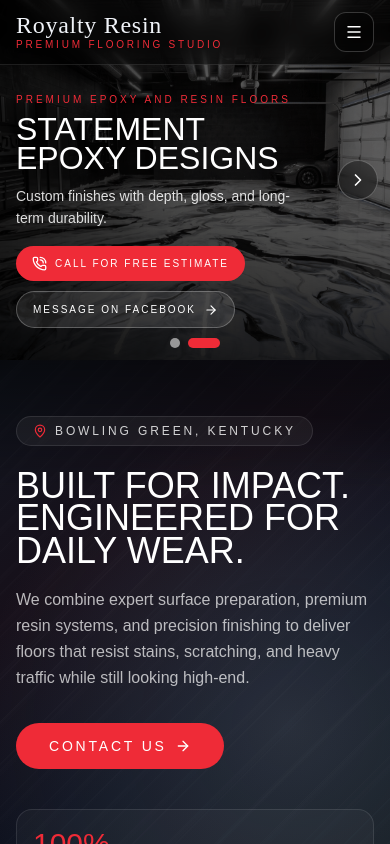
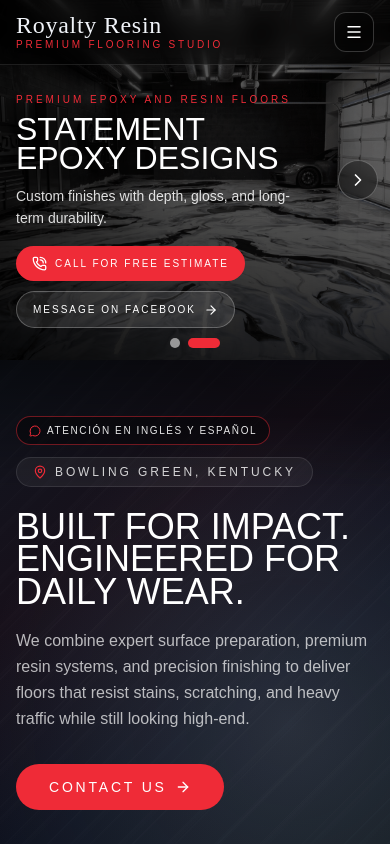
Before and after one commit to leosb12/royalty-resign, a React (Vite) app: page / in a window 390 px wide. Shown: the top 844 px of the page. Built offline with nearby package versions, Linux system fonts and the light colour scheme.

Commit message:
correciones

```diff
--- a/src/App.jsx
+++ b/src/App.jsx
@@ -1291,7 +1291,7 @@ function MetallicPage({ phone }) {
     },
     {
       before: '/metallic/metallic-garage-tesla-before-4x3.jpg',
-      after: '/metallic/metallic-garage-tesla-after-4x3.jpg',
+      after: '/metallic/metallic-garage-tesla-after-installation-4x3.jpg',
       ratio: '4 / 3',
     },
     {
@@ -1328,7 +1328,7 @@ function MetallicPage({ phone }) {
       '/garage-floor-before-epoxy-bowling-green-ky.jpg',
       '/metallic/metallic-floor-after-garage.jpg',
       '/metallic/metallic-garage-tesla-before-4x3.jpg',
-      '/metallic/metallic-garage-tesla-after-4x3.jpg',
+      '/metallic/metallic-garage-tesla-after-installation-4x3.jpg',
       '/metallic/metallic-garage-before-1x1.jpg',
       '/metallic/metallic-garage-after-1x1.jpg',
       resinFloorImage,
@@ -1788,6 +1788,11 @@ function App() {
       answer:
         'Absolutely. We install systems for garages, basements, workshops, storefronts, and other commercial areas across Bowling Green and nearby cities.',
     },
+    {
+      question: '¿Hablan español?',
+      answer:
+        'Sí, se habla español y también atendemos en inglés. Podemos guiarte en el idioma que prefieras durante la cotización, la selección del diseño y la programación del proyecto para que todo sea claro de principio a fin.',
+    },
   ]
 
   const testimonials = [
@@ -1993,10 +1998,17 @@ function App() {
 
         <section className="mx-auto grid max-w-7xl gap-10 px-4 py-14 sm:px-6 md:px-10 md:py-20 lg:grid-cols-[1.08fr_0.92fr]">
           <div>
-            <p className="inline-flex items-center gap-2 rounded-full border border-white/10 bg-white/5 px-4 py-1.5 font-display text-xs uppercase tracking-[0.24em] text-white/80">
-              <MapPin size={14} className="text-[#ef2b37]" />
-              Bowling Green, Kentucky
-            </p>
+            <div className="mb-4 flex flex-wrap items-center gap-3 sm:gap-4">
+              <p className="inline-flex max-w-full items-center gap-1.5 rounded-full border border-[#ef2b37]/45 bg-black/35 px-3 py-1.5 font-display text-[10px] uppercase tracking-[0.16em] text-white/90 sm:text-xs">
+                <MessageCircle size={12} className="shrink-0 text-[#ef2b37]" />
+                Atención en inglés y español
+              </p>
+
+              <p className="inline-flex items-center gap-2 rounded-full border border-white/10 bg-white/5 px-4 py-1.5 font-display text-xs uppercase tracking-[0.24em] text-white/80">
+                <MapPin size={14} className="text-[#ef2b37]" />
+                Bowling Green, Kentucky
+              </p>
+            </div>
 
             <h2 className="mt-6 font-display text-4xl uppercase leading-[0.9] text-white md:text-6xl">
               Built for impact. Engineered for daily wear.
```
Also changed, not shown: public/metallic/metallic-garage-tesla-after-4x3.jpg (deleted), public/metallic/metallic-garage-tesla-after-installation-4x3.jpg (added).
